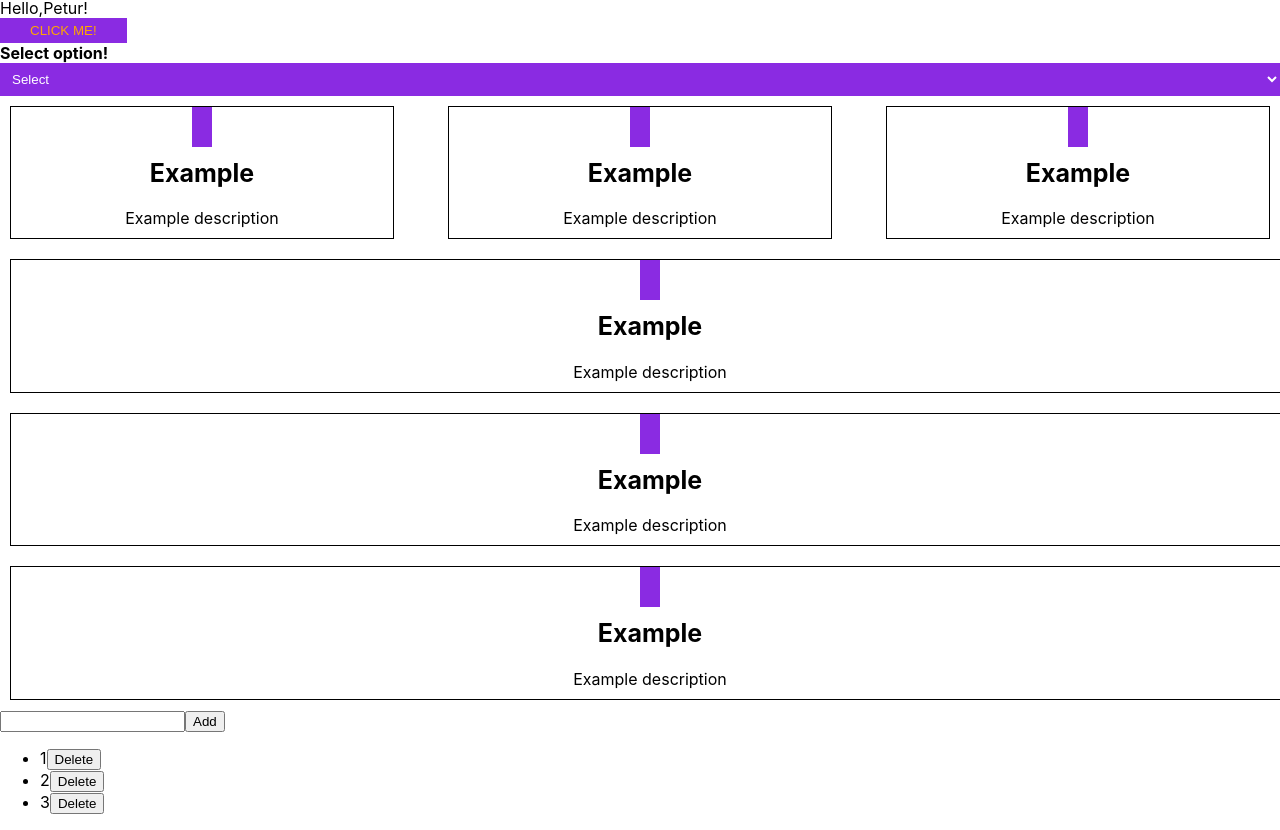
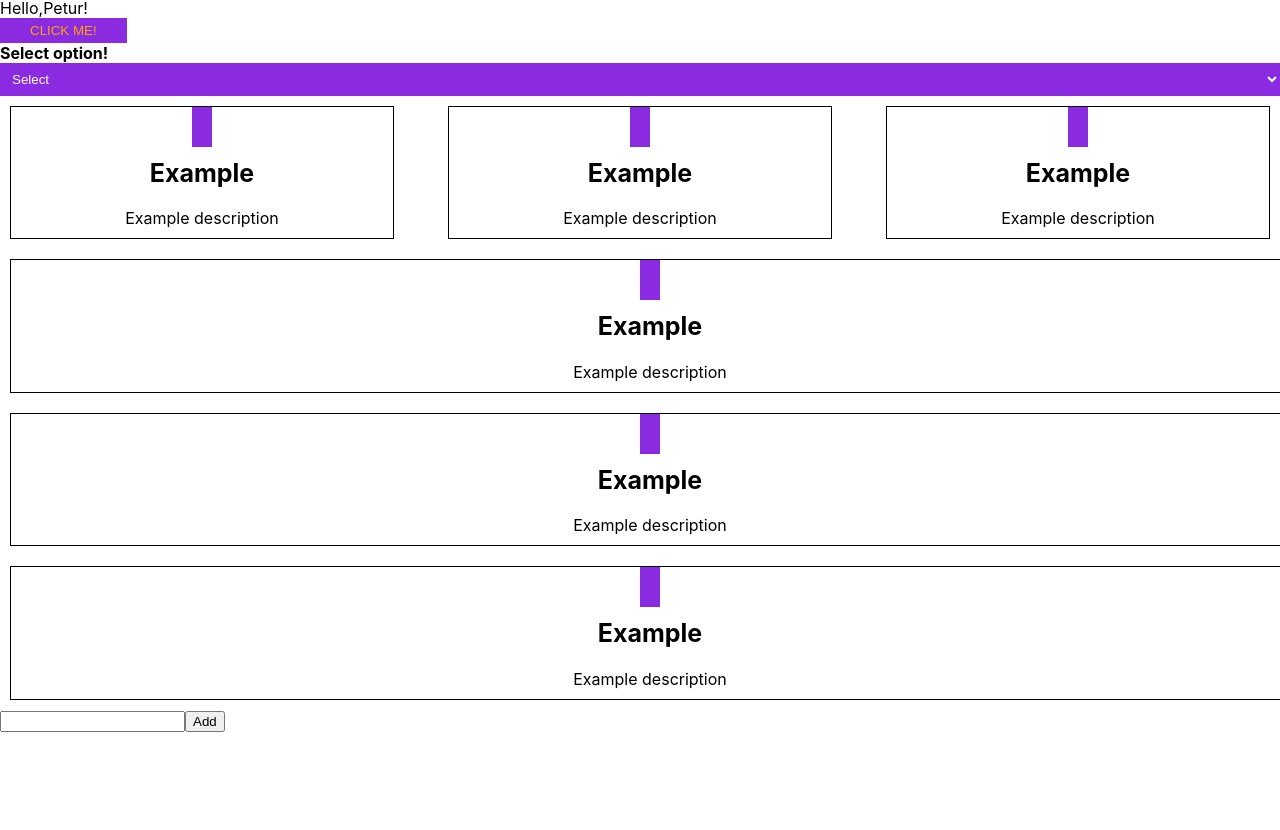
Before and after one commit to valensixx/react-treaning-part-two, a React (Create React App) app: page / in a window 1280 px wide. Shown: the part 444-1274 px from the top of the page. After the commit the page ends 1192 px from the top, so only its background shows below. Built offline with nearby package versions, Linux system fonts and the light colour scheme.

Commit message:
onClick buttons set and task is done

```diff
--- a/src/InputForm.js
+++ b/src/InputForm.js
@@ -5,7 +5,7 @@ import InputFormProps from "./InputFormProps"
 //the input must be displayed + button - delete.
 
 export default function InputForm(props){
-    const [items, setItems] = useState([1,2,3]);
+    const [items, setItems] = useState([]);
     const [inputValue, setInputValue] = useState('');
     return (
         <div>
@@ -17,12 +17,22 @@ export default function InputForm(props){
                         setInputValue(e.target.value);
                     }}
                 />
-                <button>
+                <button onClick={() => {
+                    items.push(inputValue);
+                    setItems([...items]);
+                    setInputValue('');
+                }}>
                     Add
                 </button>
             </div>
             <div>
-                <InputFormProps items = {items} />
+                <InputFormProps
+                    items = {items}
+                    delete = {(index) => {
+                        items.splice(index, 1);
+                        setItems([...items]);
+                    }}
+                />
             </div>
         </div>
     );
--- a/src/InputFormProps.js
+++ b/src/InputFormProps.js
@@ -6,7 +6,11 @@ export default function IFProps(props) {
         return (
             <li>
                <span>{item}</span>
-               <button>Delete</button>
+               <button onClick={()=>{
+                    props.delete(index)
+               }}>
+                Delete
+                </button>
             </li>
         );
     };
```
